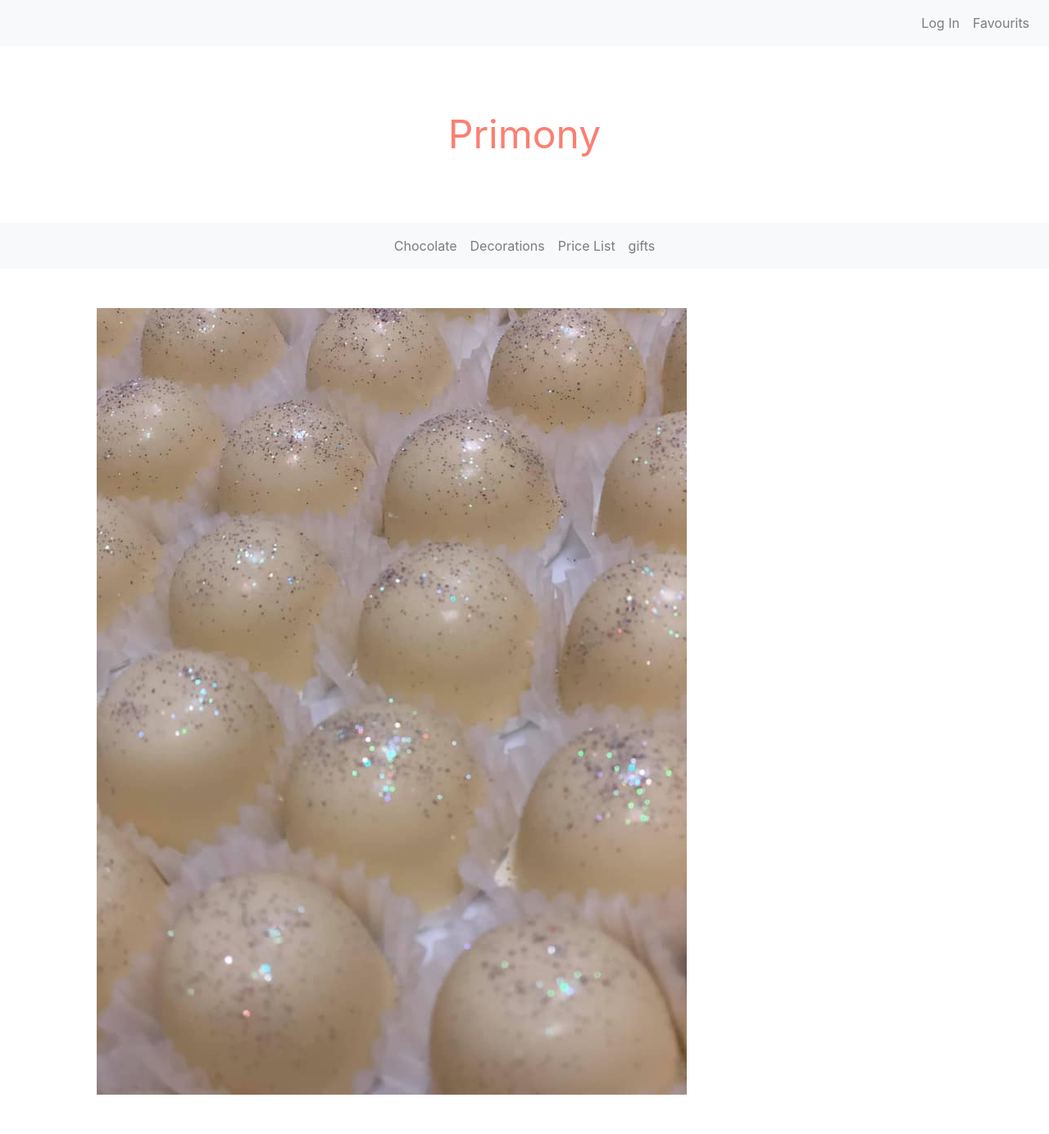
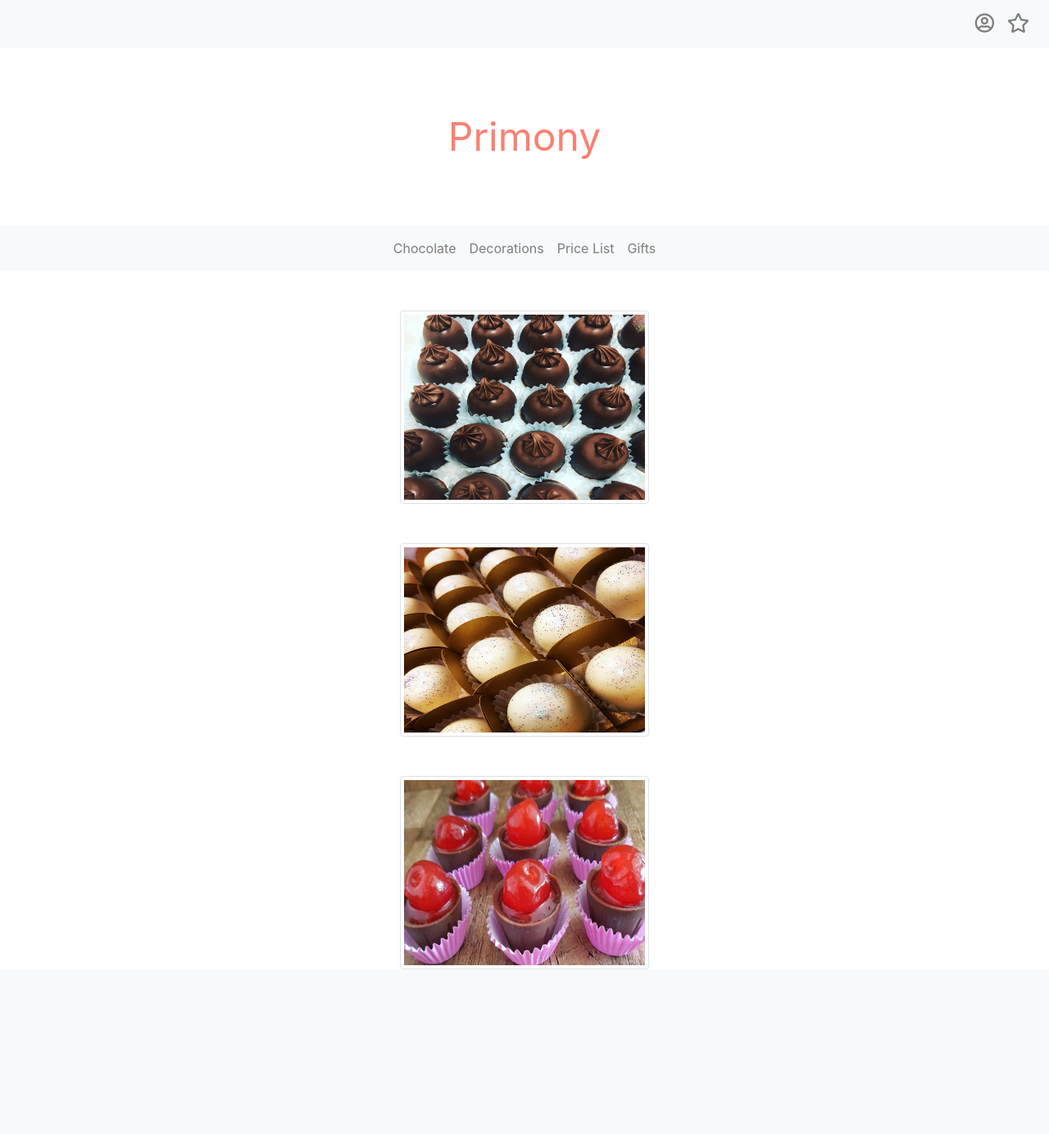
Before and after one commit to odamonique/cs50-final-project, a Flask app: page /chocolates in a window 1280 px wide. Shown: the whole page at 82% size. After the commit the page ends 1183 px from the top, so only its background shows below. Run offline with Flask 2, Linux system fonts and the light colour scheme; some libraries are stand-ins or nearby versions.

Commit message:
added-icons for navbar -more images. created html files

```diff
--- a/app.py
+++ b/app.py
@@ -13,3 +13,11 @@ def pricelist():
 @app.route("/chocolates")
 def chocolates():
     return render_template("/chocolates.html")
+
+@app.route("/decorations")
+def decorations():
+    return render_template("/decorations.html")
+
+@app.route("/gifts")
+def gifts():
+    return render_template("/gifts.html")
--- a/static/style.css
+++ b/static/style.css
@@ -11,3 +11,25 @@
 .center{
   text-align: center;
 }
+
+.img-chocolates{
+  width: 304px;
+  height: 236px;
+  overflow: hidden;
+}
+
+i{
+  font-size: 24px;
+}
+
+.table-chocolate{
+  background-color: peachpuff;
+}
+
+.table-flower{
+  background-color: lavender;
+}
+
+.table-gift{
+  background-color: lightcyan;
+}
--- a/templates/chocolates.html
+++ b/templates/chocolates.html
@@ -5,5 +5,13 @@
 {% endblock %}
 
 {% block main %}
-  <img src="{{url_for('static', filename='chocolate-1.jpg')}}" class="image-circle"/>
+<div class="text-center">
+  <img src="{{url_for('static', filename='chocolate-2.jpg')}}" alt="mini dark chocolates" class="img-thumbnail img-chocolates"/>
+</div>
+<div class="text-center mt-5">
+  <img src="{{url_for('static', filename='chocolate-1.jpg')}}" alt="mini white chocolates" class="img-thumbnail img-chocolates"/>
+</div>
+<div class="text-center mt-5">
+  <img src="{{url_for('static', filename='chocolate-3.jpg')}}" alt="mini cherry chocolates" class="img-thumbnail img-chocolates"/>
+</div>
 {% endblock %}
--- a/templates/layout.html
+++ b/templates/layout.html
@@ -10,14 +10,16 @@
 
     <link href="{{ url_for('static', filename='style.css')}}" rel="stylesheet">
 
+    <link rel="stylesheet" href="https://use.fontawesome.com/releases/v5.7.0/css/all.css" integrity="sha384-lZN37f5QGtY3VHgisS14W3ExzMWZxybE1SJSEsQp9S+oqd12jhcu+A56Ebc1zFSJ" crossorigin="anonymous">
+
     <title>{% block head %}{% endblock %}</title>
   </head>
   <body>
     <nav class="navbar navbar-expand-lg navbar-light bg-light">
       <div class="collapse navbar-collapse">
         <ul class="navbar-nav ml-auto">
-          <li class="nav-item"><a class="nav-link" href="#">Log In</a></li>
-          <li class="nav-item"><a class="nav-link" href="#">Favourits</a></li>
+          <li class="nav-item"><a class="nav-link" href="#"><i class='far fa-user-circle'></i></a></li>
+          <li class="nav-item"><a class="nav-link" href="#"><i class='far fa-star'></i></a></li>
         </ul>
       </div>
     </nav>
@@ -31,25 +33,18 @@
             <a class="nav-link" href="/chocolates">Chocolate</a>
           </li>
           <li class="nav-item">
-            <a class="nav-link" href="#">Decorations</a>
+            <a class="nav-link" href="/decorations">Decorations</a>
           </li>
           <li class="nav-item">
             <a class="nav-link" href="/pricelist">Price List</a>
           </li>
-          <li class="nav-item dropdown">
-            <a class="nav-link" href="#" id="navbarDropdownMenuLink" role="button" data-toggle="dropdown" aria-haspopup="true" aria-expanded="false">
-              gifts
-            </a>
-            <div class="dropdown-menu" aria-labelledby="navbarDropdownMenuLink">
-              <a class="dropdown-item" href="#">Valentine's Day</a>
-              <a class="dropdown-item" href="#">Easter Eggs</a>
-            </div>
+          <li class="nav-item">
+            <a class="nav-link" href="/gifts">Gifts</a>
           </li>
         </ul>
       </div>
     </nav>
-
-    <main class="container p-5">
+    <main class="container mt-5">
       {% block main %}{% endblock %}
     </main>
     <script src="https://code.jquery.com/jquery-3.3.1.slim.min.js" integrity="sha384-q8i/X+965DzO0rT7abK41JStQIAqVgRVzpbzo5smXKp4YfRvH+8abtTE1Pi6jizo" crossorigin="anonymous"></script>
--- a/templates/pricelist.html
+++ b/templates/pricelist.html
@@ -10,7 +10,7 @@
   </div>
   <table class="table">
     <thead>
-      <tr>
+      <tr class="table-chocolate">
         <th scope="col">Mini Chololates</th>
         <th scope="col">Price per unit</th>
       </tr>
@@ -29,7 +29,7 @@
   </table>
   <table class="table mt-5">
     <thead>
-      <tr>
+      <tr class="table-flower">
         <th scope="col">Mini Flower</th>
         <th scope="col">Price per unit</th>
       </tr>
@@ -48,7 +48,7 @@
   </table>
   <table class="table mt-5">
     <thead>
-      <tr>
+      <tr class="table-gift">
         <th scope="col">Chocolate egg and Chocolate Heart</th>
         <th scope="col">Weight</th>
         <th scope="col">Price</th>
```
Also changed, not shown: templates/decorations.html (added, +17 -0 lines), templates/gifts.html (added, +17 -0 lines), static/chocolate-1.jpg, static/gift-2.jpg (added), static/gift-3.jpg (added).
